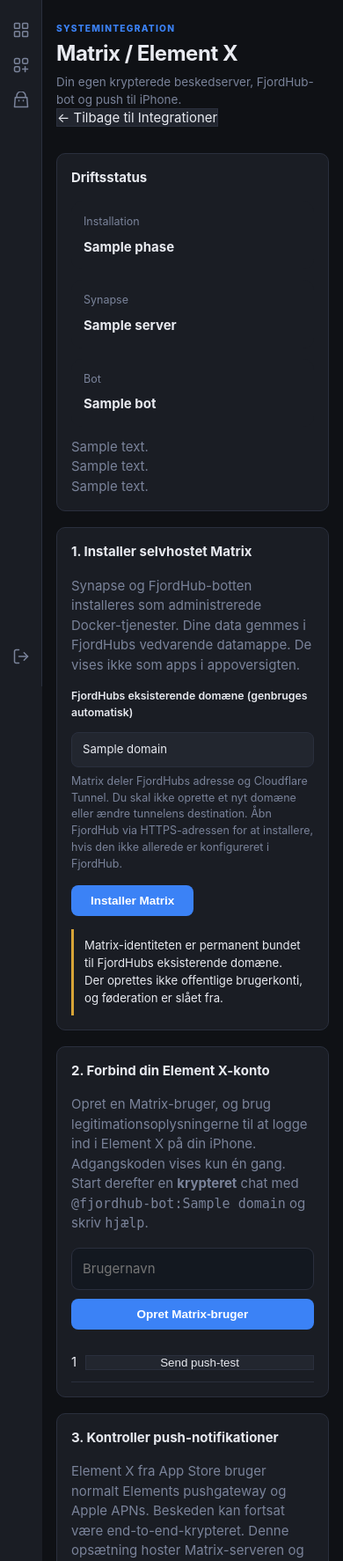
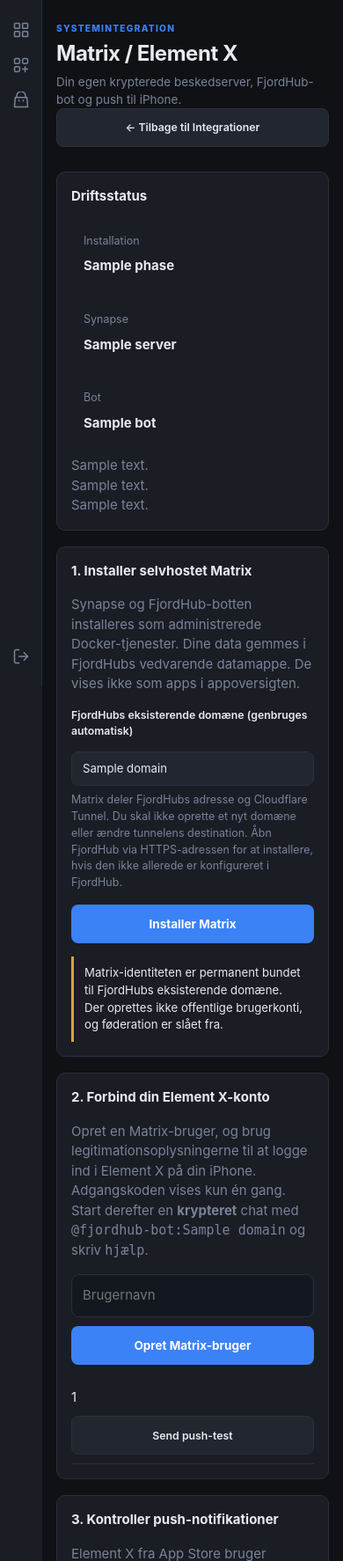
Before and after one commit to qlerup/fjordhub, a Python web app: template templates/matrix_integration.html in a window 390 px wide. Shown: the part 64-1838 px from the top of the page at 88% size. Run offline with Jinja, Linux system fonts and the light colour scheme; the template is opened without the code that fills it: most values are stand-ins (such as "Sample title", 1, 10 or a date in 2020).

Commit message:
Match Matrix integration buttons to FjordHub theme and mobile layout

```diff
--- a/static/matrix.js
+++ b/static/matrix.js
@@ -111,7 +111,7 @@
       });
       const copy = document.createElement('button');
       copy.type = 'button';
-      copy.className = 'btn-open';
+      copy.className = 'btn btn-open';
       copy.textContent = 'Kopiér loginoplysninger';
       copy.addEventListener('click', () => navigator.clipboard?.writeText(
         'Server: ' + data.url + '\nBruger: ' + data.user_id + '\nAdgangskode: ' + data.password
@@ -130,7 +130,7 @@
     span.textContent = id;
     const button = document.createElement('button');
     button.type = 'button';
-    button.className = 'btn-open';
+    button.className = 'btn btn-open';
     button.dataset.testUser = id;
     button.textContent = 'Send push-test';
     div.append(span,button);
--- a/templates/matrix_integration.html
+++ b/templates/matrix_integration.html
@@ -6,7 +6,7 @@
     <span class="package-eyebrow">SYSTEMINTEGRATION</span>
     <h1>Matrix / Element X</h1>
     <p class="dashboard-sub">Din egen krypterede beskedserver, FjordHub-bot og push til iPhone.</p>
-    <a href="{{ url_for('packages') }}" class="btn-open">← Tilbage til Integrationer</a>
+    <a href="{{ url_for('packages') }}" class="btn btn-open">← Tilbage til Integrationer</a>
   </div>
   <div class="settings-card matrix-card">
     <div class="settings-card-head"><h2>Driftsstatus</h2></div>
@@ -16,9 +16,9 @@
       <div><small>Bot</small><strong id="matrix-bot">{{ "Online" if matrix.bot_ready else matrix.bot }}</strong></div>
     </div>
     <p id="matrix-message" role="status">{{ matrix.message }}</p>
-    <button class="btn-open" type="button" id="matrix-connectivity" {% if matrix.phase != 'ready' %}hidden{% endif %}>Test offentlig Matrix-forbindelse</button>
+    <button class="btn btn-open" type="button" id="matrix-connectivity" {% if matrix.phase != 'ready' %}hidden{% endif %}>Test offentlig Matrix-forbindelse</button>
     <p id="matrix-connectivity-result" aria-live="polite"></p>
-    <button class="btn-open" type="button" id="matrix-bot-update" {% if matrix.phase != 'ready' %}hidden{% endif %}>Opdater FjordHub-botten</button>
+    <button class="btn btn-open" type="button" id="matrix-bot-update" {% if matrix.phase != 'ready' %}hidden{% endif %}>Opdater FjordHub-botten</button>
     <p id="matrix-bot-update-message" aria-live="polite">{{ matrix.bot_update_message }}</p>
     <p id="matrix-bot-identity" aria-live="polite">{{ (matrix.bot_identity|default({})).get('message', '') }}</p>
   </div>
@@ -31,7 +31,7 @@
         <input type="text" id="matrix-domain" value="{{ matrix.domain }}" readonly aria-readonly="true" data-hub-public-url="{{ hub_public_url }}">
         <small>Matrix deler FjordHubs adresse og Cloudflare Tunnel. Du skal ikke oprette et nyt domæne eller ændre tunnelens destination. Åbn FjordHub via HTTPS-adressen for at installere, hvis den ikke allerede er konfigureret i FjordHub.</small>
       </div>
-      <button class="btn-install" type="submit" id="matrix-install" {% if matrix.phase in ('ready','installing') %}disabled{% endif %}>{{ "Installeret" if matrix.phase == 'ready' else "Installer Matrix" }}</button>
+      <button class="btn btn-install" type="submit" id="matrix-install" {% if matrix.phase in ('ready','installing') %}disabled{% endif %}>{{ "Installeret" if matrix.phase == 'ready' else "Installer Matrix" }}</button>
     </form>
     <div class="matrix-warning">Matrix-identiteten er permanent bundet til FjordHubs eksisterende domæne. Der oprettes ikke offentlige brugerkonti, og føderation er slået fra.</div>
   </div>
@@ -40,12 +40,12 @@
     <p>Opret en Matrix-bruger, og brug legitimationsoplysningerne til at logge ind i Element X på din iPhone. Adgangskoden vises kun én gang. Start derefter en <strong>krypteret</strong> chat med <code id="matrix-bot-id">@fjordhub-bot:{{ matrix.domain or 'ditdomæne.dk' }}</code> og skriv <code>hjælp</code>.</p>
     <form id="matrix-user-form" class="matrix-inline">
       <input type="text" id="matrix-username" placeholder="Brugernavn" maxlength="31" required>
-      <button class="btn-install" type="submit">Opret Matrix-bruger</button>
+      <button class="btn btn-install" type="submit">Opret Matrix-bruger</button>
     </form>
     <div class="matrix-result" id="matrix-credentials" hidden></div>
     <div class="matrix-users" id="matrix-users">
       {% for user_id in matrix.users %}
-      <div class="matrix-user"><span>{{ user_id }}</span><button class="btn-open" data-test-user="{{ user_id }}">Send push-test</button></div>
+      <div class="matrix-user"><span>{{ user_id }}</span><button class="btn btn-open" data-test-user="{{ user_id }}">Send push-test</button></div>
       {% endfor %}
     </div>
   </div>
@@ -61,6 +61,11 @@
 {% block head %}
 <style>
 .matrix-page{max-width:980px}.matrix-page .matrix-card{margin:18px 0;padding:22px}
+.matrix-page .btn{min-height:44px;max-width:100%;white-space:normal;text-align:center;overflow-wrap:anywhere;flex:0 1 auto;font-family:inherit}
+.matrix-page .btn[hidden]{display:none}
+.matrix-page .btn:disabled{opacity:.4;cursor:not-allowed}
+.matrix-page .btn:focus-visible{outline:2px solid var(--accent);outline-offset:3px}
+.matrix-page .btn-install:hover:not(:disabled){background:var(--accent-hover,var(--accent))}
 .matrix-grid{display:grid;grid-template-columns:repeat(3,minmax(0,1fr));gap:12px;margin:12px 0}
 .matrix-grid>div{background:var(--surface,#191d25);border-radius:12px;padding:14px;display:flex;flex-direction:column;gap:8px;min-width:0}
 .matrix-grid small,.matrix-page p,.matrix-page small{color:var(--text-muted,#a2a9b7)}
@@ -70,7 +75,7 @@
 .matrix-warning{border-left:3px solid #d7a437;padding:9px 12px;margin-top:15px;font-size:.88rem}
 .matrix-result{border:1px solid var(--border,#444);padding:15px;border-radius:10px;overflow-wrap:anywhere}
 .matrix-user{display:flex;align-items:center;justify-content:space-between;flex-wrap:wrap;gap:10px;padding:10px 0;border-bottom:1px solid var(--border,#444)}
-.matrix-feedback{min-height:1.4em;margin-top:14px}@media(max-width:600px){.matrix-grid{grid-template-columns:1fr}.matrix-page .matrix-card{padding:16px}.matrix-inline input,.matrix-inline button{width:100%}}
+.matrix-feedback{min-height:1.4em;margin-top:14px}@media(max-width:600px){.matrix-grid{grid-template-columns:1fr}.matrix-page .matrix-card{padding:16px}.matrix-page .btn{width:100%;justify-content:center}.matrix-inline input,.matrix-inline button{width:100%}.matrix-user span{min-width:0;overflow-wrap:anywhere}}
 </style>
 {% endblock %}
 {% block scripts %}
```
